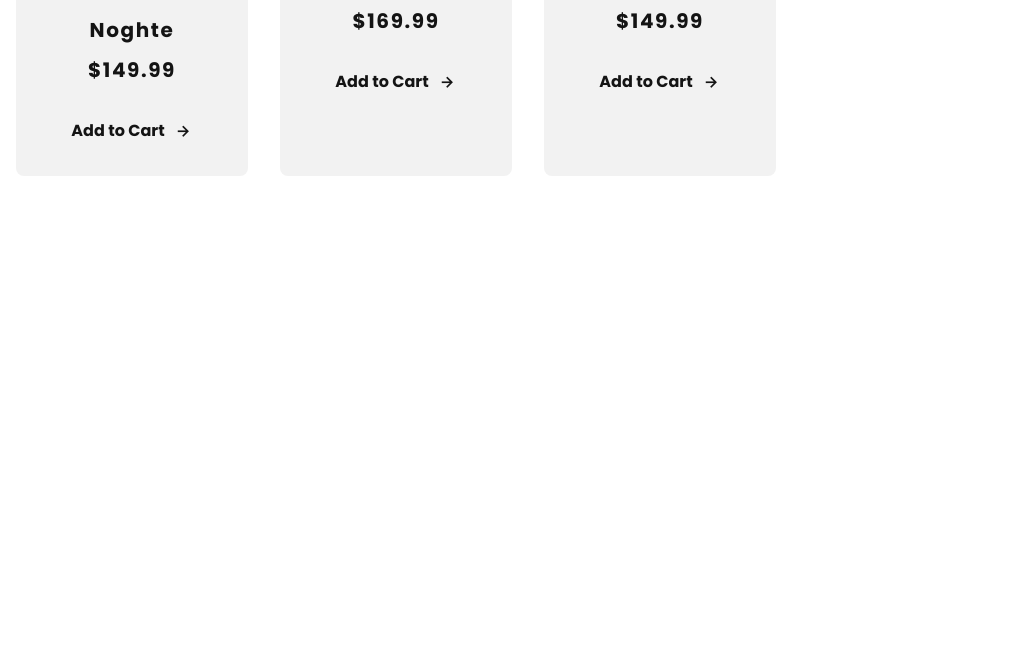
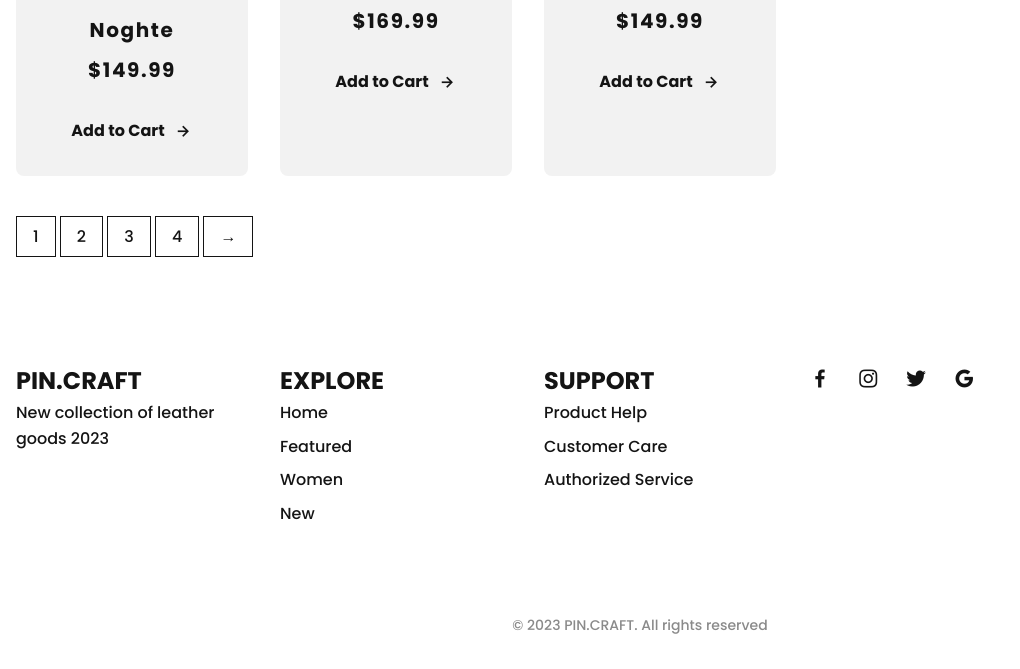
Before and after one commit to sinatayebati/responsive-ecommerce-wesbite, a plain HTML site: page shop.html in a window 1280 px wide. Shown: the part 887-1556 px from the top of the page, without its empty margins (0-1020 px from the left). Before the commit the page ends 1095 px from the top, so only its background shows below. Drawn offline with nearby package versions, Linux system fonts and the light colour scheme.

Commit message:
updates commited

```diff
--- a/assets/css/styles.css
+++ b/assets/css/styles.css
@@ -328,6 +328,20 @@ img{
   transform: translateY(-.5rem);
 }
 
+.leather__pages{
+  margin-top: var(--mb-6);
+}
+
+.leather__pag{
+  padding: .5rem 1rem;
+  border: 1px solid var(--dark-color );
+}
+
+.leather__pag:hover{
+  background-color: var(--dark-color);
+  color: var(--white-color);
+}
+
 /*===== COLLECTION =====*/
 .collection__container{
   row-gap: 2rem;
--- a/shop.html
+++ b/shop.html
@@ -93,13 +93,57 @@
                         <span class="leather__price">$149.99</span>
                         <a href="" class="button-light">Add to Cart <i class='bx bx-right-arrow-alt button-icon'></i></a>
                     </article>
+                </div>
 
+                <div class="leather__pages bd-grid">
+                    <div>
+                        <span class="leather__pag">1</span>
+                        <span class="leather__pag">2</span>
+                        <span class="leather__pag">3</span>
+                        <span class="leather__pag">4</span>
+                        <span class="leather__pag">&#8594;</span>
+                    </div>
                 </div>
             </section>
         </main>
 
         <!--===== FOOTER =====-->
+        <footer class="footer section">
+            <div class="footer__container bd-grid">
+                <div class="footer__box">
+                    <h3 class="footer__title">PIN.CRAFT</h3>
+                    <p class="footer__description">New collection of leather goods 2023</p>
+                </div>
 
+                <div class="footer__box">
+                    <h3 class="footer__title">EXPLORE</h3>
+                    <ul>
+                        <li><a href="#home" class="footer__link">Home</a></li>
+                        <li><a href="#feature" class="footer__link">Featured</a></li>
+                        <li><a href="#women" class="footer__link">Women</a></li>
+                        <li><a href="#new" class="footer__link">New</a></li>
+                    </ul>
+                </div>
+
+                <div class="footer__box">
+                    <h3 class="footer__title">SUPPORT</h3>
+                    <ul>
+                        <li><a href="#home" class="footer__link">Product Help</a></li>
+                        <li><a href="#feature" class="footer__link">Customer Care</a></li>
+                        <li><a href="#women" class="footer__link">Authorized Service</a></li>
+                    </ul>
+                </div>
+
+                <div class="footer__box">
+                    <a href="#" class="footer__social"><i class='bx bxl-facebook'></i></a>
+                    <a href="#" class="footer__social"><i class='bx bxl-instagram'></i></a>
+                    <a href="#" class="footer__social"><i class='bx bxl-twitter'></i></a>
+                    <a href="#" class="footer__social"><i class='bx bxl-google'></i></a>
+                </div>
+            </div>
+
+            <p class="footer__copy">&#169; 2023 PIN.CRAFT. All rights reserved</p>
+        </footer>
 
         <!--===== MAIN JS =====-->
         <script src="assets/js/main.js"></script>
```
